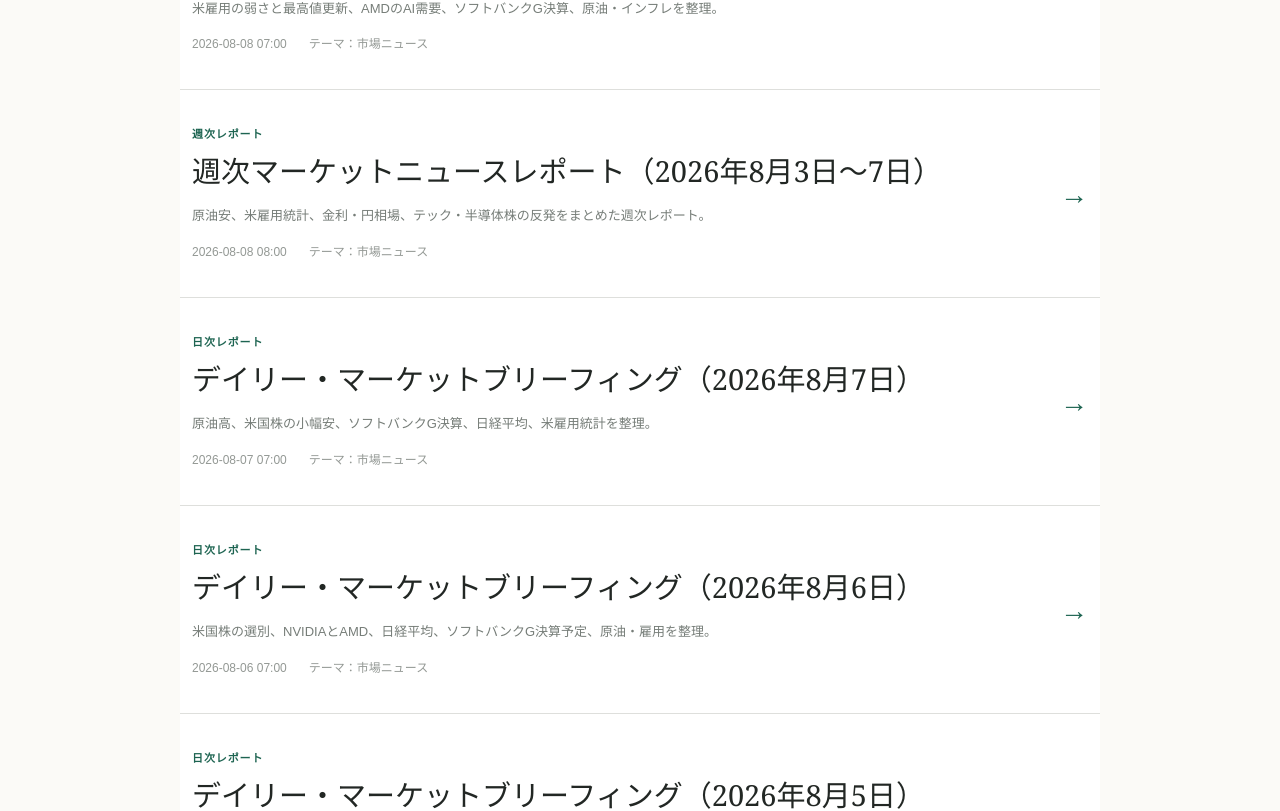
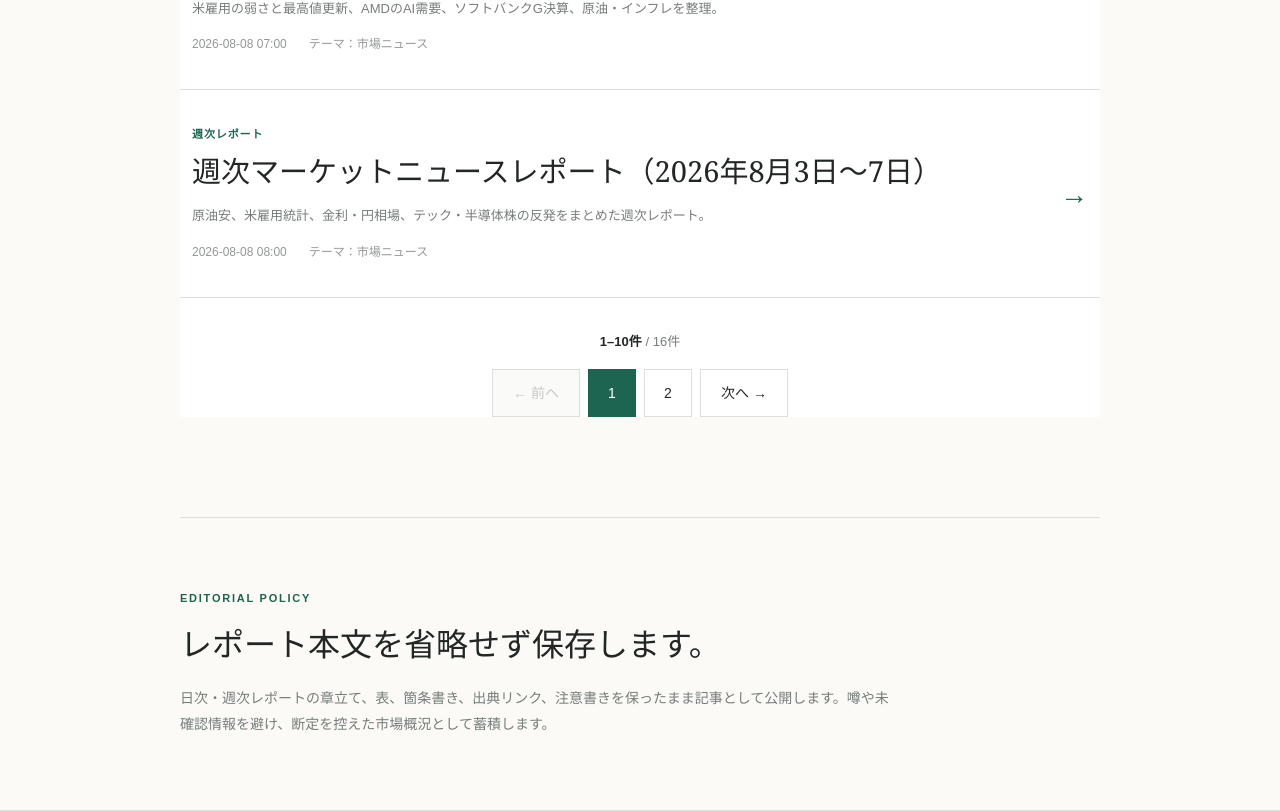
Before and after one commit to market-note-jp/market-note, a Next.js app: page / in a window 1280 px wide. Shown: the part 2473-3284 px from the top of the page. Built offline with nearby package versions, Linux system fonts and the light colour scheme.

Commit message:
Paginate article archive

```diff
--- /dev/null
+++ b/app/article-archive.tsx
@@ -0,0 +1,93 @@
+"use client";
+
+import Link from "next/link";
+import { useState } from "react";
+
+type Article = {
+  kind: string;
+  theme?: string;
+  date: string;
+  dateTime?: string;
+  title: string;
+  excerpt: string;
+  href: string;
+};
+
+const ARTICLES_PER_PAGE = 10;
+
+export default function ArticleArchive({ articles }: { articles: Article[] }) {
+  const [currentPage, setCurrentPage] = useState(1);
+  const pageCount = Math.ceil(articles.length / ARTICLES_PER_PAGE);
+  const startIndex = (currentPage - 1) * ARTICLES_PER_PAGE;
+  const pageArticles = articles.slice(startIndex, startIndex + ARTICLES_PER_PAGE);
+  const firstArticleNumber = articles.length === 0 ? 0 : startIndex + 1;
+  const lastArticleNumber = Math.min(startIndex + ARTICLES_PER_PAGE, articles.length);
+
+  const goToPage = (page: number) => {
+    setCurrentPage(page);
+    window.requestAnimationFrame(() => {
+      document.getElementById("articles")?.scrollIntoView({ behavior: "smooth", block: "start" });
+    });
+  };
+
+  return (
+    <>
+      <div className="article-list" aria-live="polite">
+        {pageArticles.map((article) => (
+          <article className="article-row" key={article.href}>
+            <Link href={article.href} aria-label={`${article.title}を読む`}>
+              <div className="article-copy">
+                <p className="article-kind">{article.kind}</p>
+                <h3>{article.title}</h3>
+                <p className="article-excerpt">{article.excerpt}</p>
+                <p className="article-meta">
+                  <time dateTime={article.dateTime}>{article.date}</time>
+                  <span>テーマ：{article.theme ?? "市場ニュース"}</span>
+                </p>
+              </div>
+              <span className="article-arrow" aria-hidden="true">→</span>
+            </Link>
+          </article>
+        ))}
+      </div>
+
+      {pageCount > 1 && (
+        <nav className="pagination" aria-label="記事一覧のページ">
+          <p className="pagination-summary">
+            <strong>{firstArticleNumber}–{lastArticleNumber}件</strong> / {articles.length}件
+          </p>
+          <div className="pagination-controls">
+            <button
+              className="page-button page-button-nav"
+              type="button"
+              onClick={() => goToPage(currentPage - 1)}
+              disabled={currentPage === 1}
+            >
+              ← 前へ
+            </button>
+            {Array.from({ length: pageCount }, (_, index) => index + 1).map((page) => (
+              <button
+                className={`page-button${page === currentPage ? " is-active" : ""}`}
+                type="button"
+                key={page}
+                onClick={() => goToPage(page)}
+                aria-current={page === currentPage ? "page" : undefined}
+                aria-label={`${page}ページ目を表示`}
+              >
+                {page}
+              </button>
+            ))}
+            <button
+              className="page-button page-button-nav"
+              type="button"
+              onClick={() => goToPage(currentPage + 1)}
+              disabled={currentPage === pageCount}
+            >
+              次へ →
+            </button>
+          </div>
+        </nav>
+      )}
+    </>
+  );
+}
--- a/app/globals.css
+++ b/app/globals.css
@@ -71,6 +71,15 @@ p, h1, h2, h3 { margin-top: 0; }
 .article-excerpt { margin-bottom: 15px; color: var(--muted); font-size: 13px; line-height: 1.8; }
 .article-meta { display: flex; gap: 22px; margin: 0; color: #949995; font-size: 12px; }
 .article-arrow { color: var(--accent); font-family: Georgia, serif; font-size: 28px; }
+.pagination { display: grid; justify-items: center; gap: 18px; padding: 34px 12px 0; background: var(--card); }
+.pagination-summary { margin: 0; color: var(--muted); font-size: 13px; }
+.pagination-summary strong { color: var(--ink); font-weight: 600; }
+.pagination-controls { display: flex; flex-wrap: wrap; justify-content: center; gap: 8px; }
+.page-button { min-width: 48px; height: 48px; padding: 0 12px; border: 1px solid var(--line); background: var(--card); color: var(--ink); font: inherit; font-size: 14px; cursor: pointer; transition: background .2s ease, border-color .2s ease, color .2s ease; }
+.page-button:hover:not(:disabled) { border-color: var(--accent); color: var(--accent); background: #fcfdfc; }
+.page-button.is-active { border-color: var(--accent); background: var(--accent); color: #fff; }
+.page-button-nav { min-width: 88px; }
+.page-button:disabled { color: #c5c9c6; background: #fafbf9; cursor: not-allowed; }
 
 .policy { padding: 72px 0; border-top: 1px solid var(--line); }
 .policy h2 { margin-bottom: 17px; font-family: Georgia, "Yu Mincho", serif; font-size: 32px; font-weight: 500; }
@@ -117,6 +126,10 @@ footer span:first-child { color: var(--ink); font-weight: 700; letter-spacing: .
   .article-row > a { padding: 28px 4px; }
   .article-meta { flex-direction: column; gap: 5px; }
   .article-arrow { display: none; }
+  .pagination { padding-top: 28px; }
+  .pagination-controls { gap: 6px; }
+  .page-button { min-width: 42px; height: 44px; }
+  .page-button-nav { min-width: 74px; }
   .policy { padding: 55px 0; }
   footer { flex-direction: column; padding: 20px; }
   .article-page { padding-top: 28px; }
--- a/app/page.tsx
+++ b/app/page.tsx
@@ -1,4 +1,5 @@
 import Link from "next/link";
+import ArticleArchive from "./article-archive";
 
 const articles = [
   {
@@ -147,16 +148,7 @@ export default function Home() {
       <section className="articles" id="articles" aria-labelledby="articles-title">
         <div className="section-title-row"><div><p className="kicker">ARTICLES</p><h2 id="articles-title">記事一覧</h2></div><p>{articles.length}件</p></div>
         <div className="tabs" aria-label="記事の分類"><span className="tab active">新着</span><span className="tab">月別</span><span className="tab">テーマ別</span></div>
-        <div className="article-list">
-          {articles.map((article) => (
-            <article className="article-row" key={article.href}>
-              <Link href={article.href} aria-label={`${article.title}を読む`}>
-                <div className="article-copy"><p className="article-kind">{article.kind}</p><h3>{article.title}</h3><p className="article-excerpt">{article.excerpt}</p><p className="article-meta"><time dateTime={article.dateTime}>{article.date}</time><span>テーマ：{article.theme ?? "市場ニュース"}</span></p></div>
-                <span className="article-arrow" aria-hidden="true">→</span>
-              </Link>
-            </article>
-          ))}
-        </div>
+        <ArticleArchive articles={articles} />
       </section>
       <section className="policy" id="policy"><p className="kicker">EDITORIAL POLICY</p><h2>レポート本文を省略せず保存します。</h2><p>日次・週次レポートの章立て、表、箇条書き、出典リンク、注意書きを保ったまま記事として公開します。噂や未確認情報を避け、断定を控えた市場概況として蓄積します。</p></section>
       <footer><span>MARKET NOTE</span><span>Public market research archive / Not investment advice.</span></footer>
```
